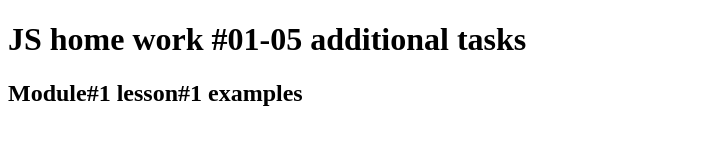
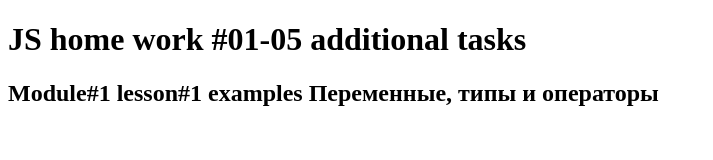
Before and after one commit to kostusta/goit-js-hw-01-05-additional-tasks, a plain HTML site: page index.html in a window 1280 px wide. Shown: the whole page, without its empty margins (0-713 px from the left). Drawn offline with Linux system fonts and the light colour scheme.

Commit message:
Adds correct lesson title

```diff
--- a/index.html
+++ b/index.html
@@ -8,7 +8,7 @@
 </head>
 <body>
   <h1>JS home work #01-05 additional tasks</h1>
-  <h2>Module#1 lesson#1 examples</h2>
+  <h2>Module#1 lesson#1 examples Переменные, типы и операторы</h2>
 
   <script src="./js/module-1-lesson-1-examples.js" type="module"></script>
 </body>
```
